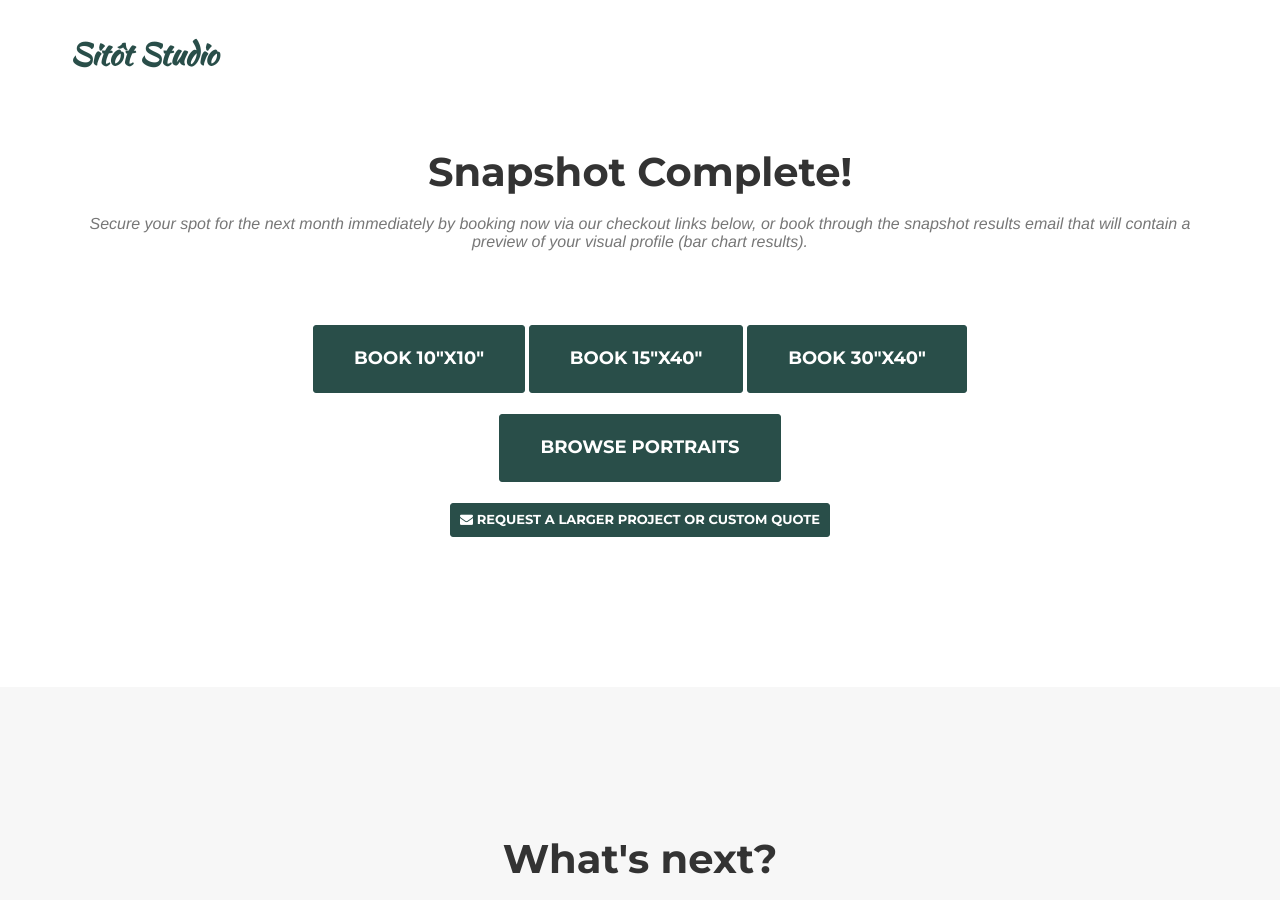
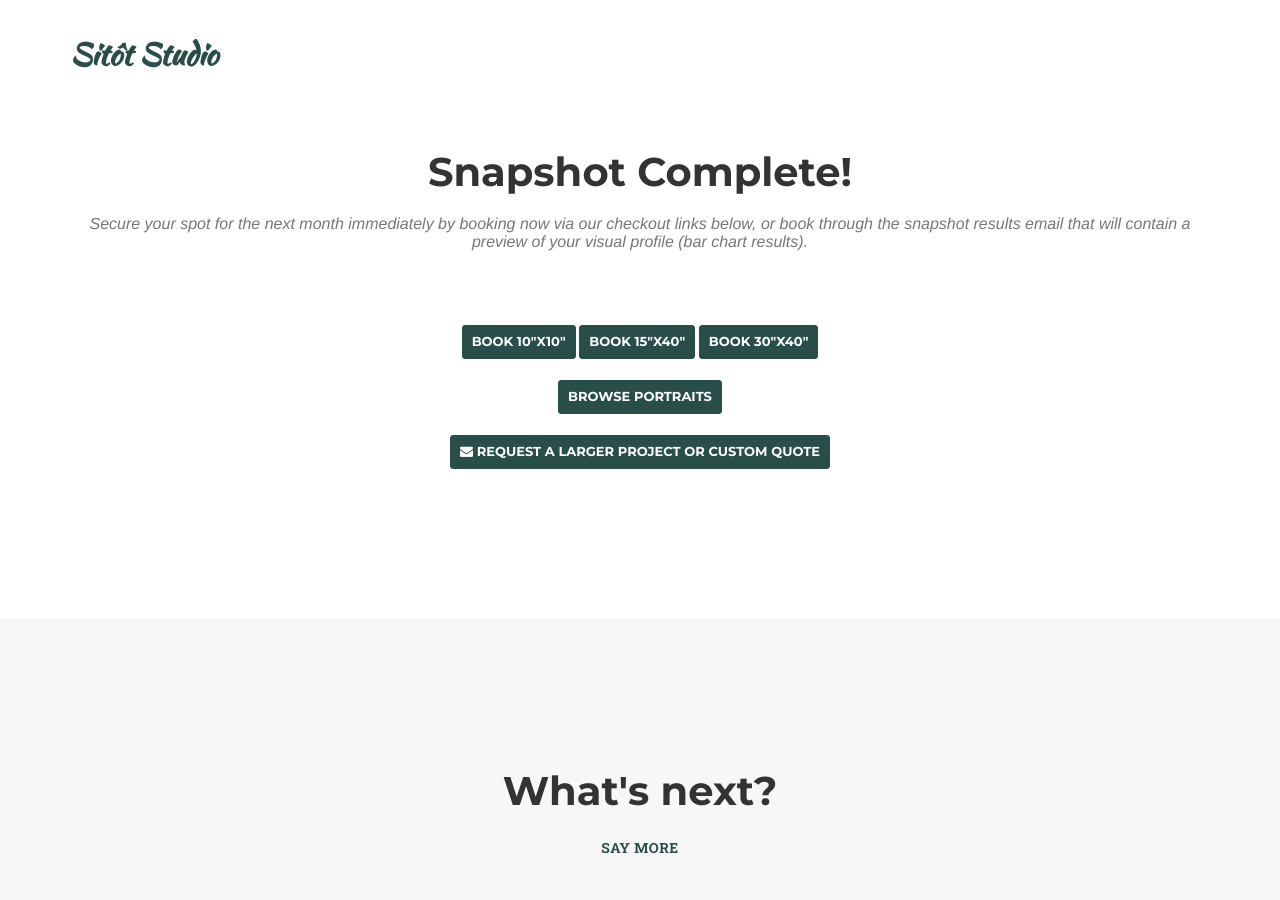
Before and after one commit to sitotstudio/sitotstudio.github.io, a Jekyll site: the page built from snapshot-complete.html, in a window 1280 px wide and 900 px high. Built offline with Jekyll 4.4.1, drawn with Linux system fonts in a browser that asks for light colours; some web fonts are replaced.

Commit message:
Shrink checkout buttons

```diff
--- a/snapshot-complete.html
+++ b/snapshot-complete.html
@@ -17,20 +17,20 @@ permalink: /snapshot-complete/
           </h3>
           <div class="text-center" style="margin-top: 30px;">
             <a href="https://book.stripe.com/dRm7sK7Zb0R4979esugA801"
-               class="btn btn-primary btn-xl">
+               class="btn btn-primary btn-sm">
                 Book 10"x10"
             </a>
             <a href="https://book.stripe.com/bJe14menz8jw2IL0BEgA804"
-               class="btn btn-primary btn-xl">
+               class="btn btn-primary btn-sm">
                 Book 15"x40"
             </a>
             <a href="https://book.stripe.com/aFa8wO3IV0R4cjl2JMgA803"
-               class="btn btn-primary btn-xl">
+               class="btn btn-primary btn-sm">
                 Book 30"x40"
             </a>
             <br><br>
             <a href="https://cara.app/sitot/portfolio"
-              class="btn btn-primary btn-xl">
+              class="btn btn-primary btn-sm">
                 Browse Portraits
             </a>
             <br><br>
```
